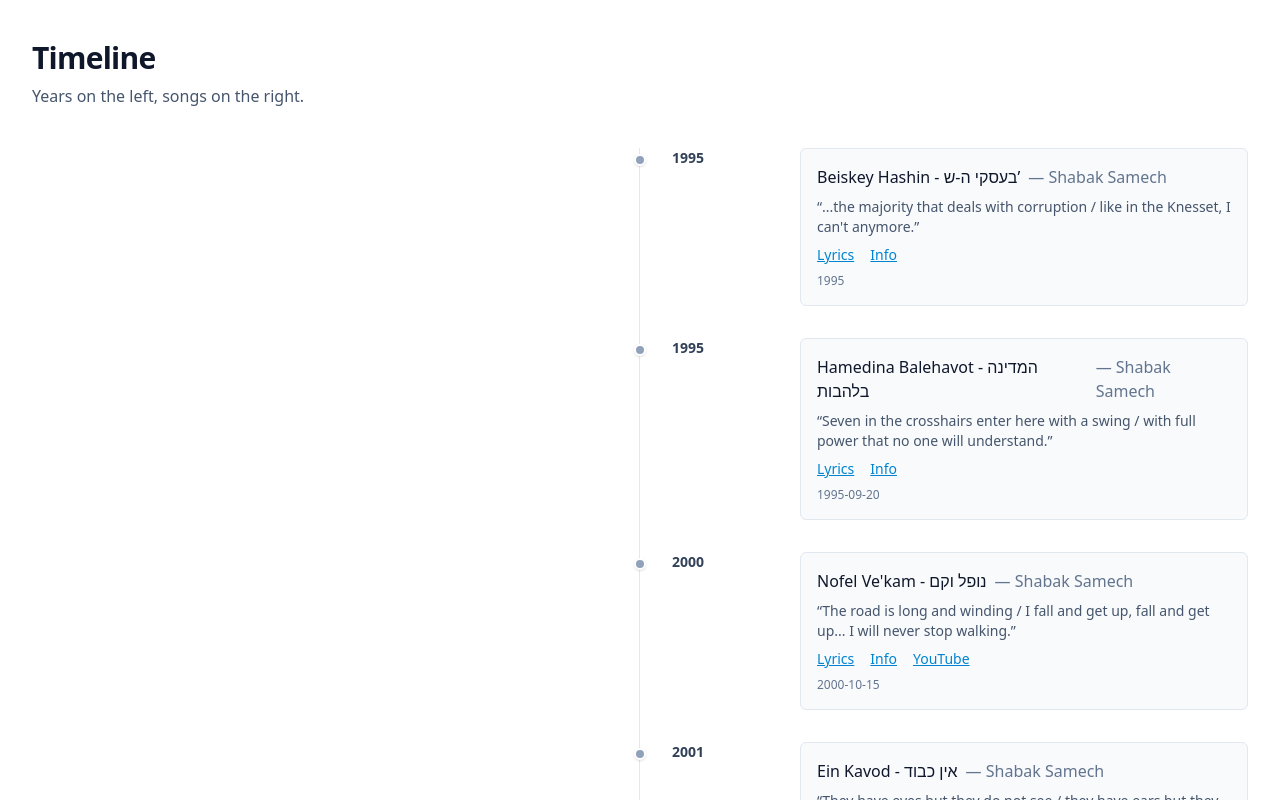
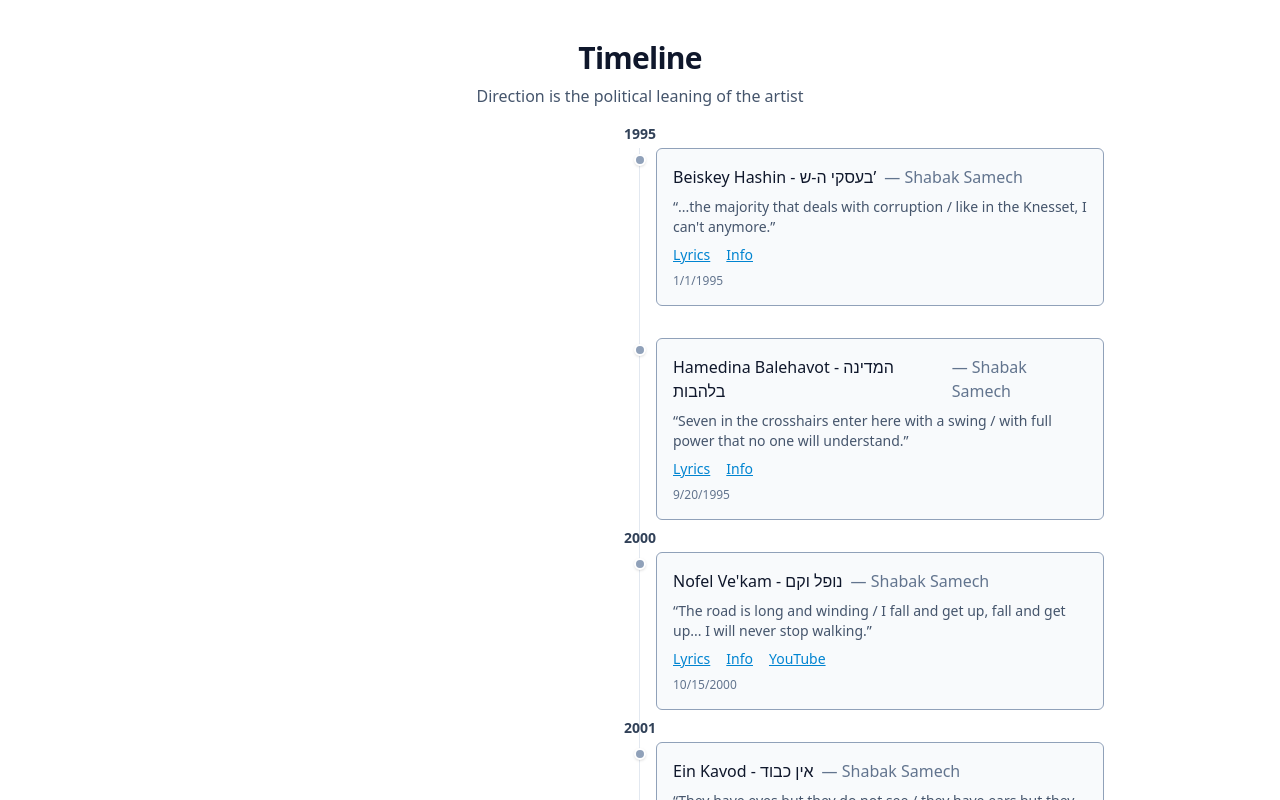
Before and after one commit to ItamarShDev/conflict-bars, a Next.js app: page /en in a window 1280 px wide. Shown: the top 800 px of the page. Built offline with nearby package versions, Linux system fonts and the light colour scheme.

Commit message:
refactor: extract TimelineEntry component and improve date formatting

```diff
--- a/src/app/[lang]/page.tsx
+++ b/src/app/[lang]/page.tsx
@@ -1,3 +1,4 @@
+import { TimelineEntry } from '@/components/TimelineEntry';
 import { timeline } from '../timeline';
 import { artistPoliticalAffiliation } from '../timeline/atrist-political-affiliation';
 
@@ -20,26 +21,27 @@ function parseStartYear(timestamp: string): number | null {
 const translations = {
     en: {
         title: 'Timeline',
-        subtitle: 'Years on the left, songs on the right.',
+        subtitle: 'Direction is the political leaning of the artist',
         lyrics: 'Lyrics',
         info: 'Info',
     },
     he: {
         title: 'ציר זמן',
-        subtitle: 'שנים בצד שמאל, שירים בצד ימין.',
+        subtitle: 'בכיוון הנטייה הפוליטית',
         lyrics: 'מילים',
         info: 'מידע',
     },
 };
 
-export default function TimelinePage({ params: { lang } }: { params: { lang: 'en' | 'he' } }) {
+export default async function TimelinePage({ params }: { params: Promise<{ lang: 'en' | 'he' }> }) {
+    const { lang } = await params;
     const t = translations[lang];
 
     const entries = timeline
         .flatMap((t) => {
             return {
                 year: parseStartYear(t.published_date),
-                timestamp: t.published_date,
+                timestamp: new Date(t.published_date).toLocaleDateString(),
                 song: t,
                 leaning: getArtistLeaning(t.artist),
             };
@@ -50,69 +52,26 @@ export default function TimelinePage({ params: { lang } }: { params: { lang: 'en
     return (
         <main className="min-h-screen bg-white dark:bg-zinc-900">
             <div className="mx-auto max-w-7xl px-4 py-10 sm:px-6 lg:px-8">
-                <h1 className="text-3xl font-bold tracking-tight text-slate-900 dark:text-slate-100">{t.title}</h1>
-                <p className="mt-2 text-slate-600 dark:text-slate-400">{t.subtitle}</p>
+                <h1 className="text-center text-3xl font-bold tracking-tight text-slate-900 dark:text-slate-100">{t.title}</h1>
+                <p className="mt-2 text-center text-slate-600 dark:text-slate-400">{t.subtitle}</p>
 
                 <div className="mt-10 relative">
                     <div className="absolute left-1/2 -ml-px top-0 bottom-0 w-px bg-slate-200 dark:bg-slate-700" aria-hidden />
 
                     <ul className="space-y-8">
-                        {entries.map((entry, idx) => (
-                            <li key={`${entry.year}-${idx}`} className={`relative ${entry.leaning === 'left' ? 'pr-[50%]' : 'pl-[50%]'} group`}>
-                                <div className={`absolute ${entry.leaning === 'left' ? 'right-1/2' : 'left-1/2'} w-24 ${entry.leaning === 'left' ? 'text-left pl-8' : 'text-right pr-8'} hidden md:block`}>
-                                    <div className="text-sm font-semibold text-slate-700 dark:text-slate-300 tabular-nums">
-                                        {entry.year}
-                                    </div>
-                                </div>
-
-                                <div className={`absolute ${entry.leaning === 'left' ? 'right-1/2' : 'left-1/2'} -ml-1.5 mt-1.5 h-3 w-3 rounded-full ${entry.leaning === 'left' ? 'bg-blue-500' : entry.leaning === 'right' ? 'bg-red-500' : 'bg-slate-400'} border-2 border-white dark:border-zinc-900 shadow`} aria-hidden />
-
-                                <div className={`ml-4 ${entry.leaning === 'left' ? 'mr-auto' : 'ml-auto'} w-full max-w-md bg-slate-50 dark:bg-slate-900 border border-slate-200 dark:border-slate-700 rounded-md p-4`}>
-                                    <div className="flex items-baseline gap-2">
-                                        <h3 className="font-medium text-slate-900 dark:text-slate-100">{entry.song.name}</h3>
-                                        <span className="text-slate-500 dark:text-slate-400">— {entry.song.artist}</span>
-                                    </div>
-                                    {entry.song.lyric_sample?.hebrew && (
-                                        <p className="mt-2 text-sm text-slate-600 dark:text-slate-400">“{lang === 'he' ? entry.song.lyric_sample?.hebrew : entry.song.lyric_sample?.english_translation}”</p>
-                                    )}
-                                    <div className="mt-2 flex gap-4 text-sm">
-                                        {entry.song.links?.lyrics && (
-                                            <a
-                                                href={entry.song.links.lyrics}
-                                                target="_blank"
-                                                rel="noreferrer"
-                                                className="text-sky-600 hover:text-sky-700 dark:text-sky-400 dark:hover:text-sky-300 underline"
-                                            >
-                                                {t.lyrics}
-                                            </a>
-                                        )}
-                                        {entry.song.links?.song_info && (
-                                            <a
-                                                href={entry.song.links.song_info}
-                                                target="_blank"
-                                                rel="noreferrer"
-                                                className="text-sky-600 hover:text-sky-700 dark:text-sky-400 dark:hover:text-sky-300 underline"
-                                            >
-                                                {t.info}
-                                            </a>
-                                        )}
-                                        {entry.song.links?.youtube && (
-                                            <a
-                                                href={entry.song.links.youtube}
-                                                target="_blank"
-                                                rel="noreferrer"
-                                                className="text-sky-600 hover:text-sky-700 dark:text-sky-400 dark:hover:text-sky-300 underline"
-                                            >
-                                                YouTube
-                                            </a>
-                                        )}
-                                    </div>
-                                    <p className="mt-2 text-xs text-slate-500 dark:text-slate-400">
-                                        {entry.songDate ? `${entry.songDate} • ${entry.timestamp}` : entry.timestamp}
-                                    </p>
-                                </div>
-                            </li>
-                        ))}
+                        {entries.map((entry, idx) => {
+                            const showYear = idx === 0 || entry.year !== entries[idx - 1]?.year;
+                            return (
+                                <TimelineEntry
+                                    key={`${entry.year}-${idx}`}
+                                    entry={entry}
+                                    lang={lang}
+                                    t={{ lyrics: t.lyrics, info: t.info }}
+                                    index={idx}
+                                    showYear={showYear}
+                                />
+                            );
+                        })}
                     </ul>
                 </div>
             </div>
--- /dev/null
+++ b/src/app/timeline/subliminal/90s.ts
@@ -0,0 +1,3 @@
+import { SongList } from '../types';
+
+export const subliminal90s: SongList = []
--- a/src/app/timeline/the-shadow/2000s.ts
+++ b/src/app/timeline/the-shadow/2000s.ts
@@ -31,6 +31,7 @@ export const theShadow2000s: SongList = [
   {
     name: 'הציוני האחרון (Hazioni Ha’acharon)',
     artist: 'The Shadow',
+    published_date: '2008-01-01',
     lyric_sample: {
       hebrew: 'כיבוי אורות הצל נכנס מילים צלילים צרות, צרות צרורות האל קרס טילים נופלים גבולות.',
       english_translation: 'Lights out, the Shadow enters, words, sounds, troubles. Bundles of troubles, God collapsed, missiles fall, borders.',
--- /dev/null
+++ b/src/components/TimelineEntry.tsx
@@ -0,0 +1,107 @@
+import type { Song } from '@/app/timeline/types';
+
+export type Leaning = 'left' | 'right' | 'center' | 'unknown';
+
+export type TimelineEntryData = {
+    year: number | null;
+    timestamp: string;
+    song: Song;
+    leaning: Leaning;
+};
+
+export type Translations = {
+    lyrics: string;
+    info: string;
+};
+
+export function TimelineEntry({
+    entry,
+    lang,
+    t,
+    index,
+    showYear = true,
+}: {
+    entry: TimelineEntryData;
+    lang: 'en' | 'he';
+    t: Translations;
+    index: number;
+    showYear?: boolean;
+}) {
+    const colors = {
+        left: 'bg-blue-500',
+        right: 'bg-red-500',
+        center: 'bg-slate-400',
+        unknown: 'bg-slate-400',
+    };
+    const borderColors = {
+        left: 'border-blue-500',
+        right: 'border-red-500',
+        center: 'border-slate-400',
+        unknown: 'border-slate-400',
+    };
+    const { leaning, year, song, timestamp } = entry;
+    return (
+        <li key={`${year}-${index}`} className="relative pl-[50%] group">
+            {showYear && (
+                <div
+                    className="absolute left-1/2 -translate-x-1/2 w-24 text-center hidden md:block"
+                    style={{ top: '-1.5rem' }}
+                >
+                    <div className="text-sm font-semibold text-slate-700 dark:text-slate-300 tabular-nums">{year}</div>
+                </div>
+            )}
+
+            <div
+                className={`absolute left-1/2 -translate-x-1/2 mt-1.5 h-3 w-3 rounded-full ${colors[leaning]} border-2 border-white dark:border-zinc-900 shadow`}
+                aria-hidden
+            />
+
+            <div
+                className={`ml-4 mr-auto w-full max-w-md bg-slate-50 dark:bg-slate-900 border ${borderColors[leaning]} rounded-md p-4 mt-4`}
+            >
+                <div className="flex items-baseline gap-2">
+                    <h3 className="font-medium text-slate-900 dark:text-slate-100">{song.name}</h3>
+                    <span className="text-slate-500 dark:text-slate-400">— {song.artist}</span>
+                </div>
+                {song.lyric_sample?.hebrew && (
+                    <p className="mt-2 text-sm text-slate-600 dark:text-slate-400">
+                        “{lang === 'he' ? song.lyric_sample?.hebrew : song.lyric_sample?.english_translation}”
+                    </p>
+                )}
+                <div className="mt-2 flex gap-4 text-sm">
+                    {song.links?.lyrics && (
+                        <a
+                            href={song.links.lyrics}
+                            target="_blank"
+                            rel="noreferrer"
+                            className="text-sky-600 hover:text-sky-700 dark:text-sky-400 dark:hover:text-sky-300 underline"
+                        >
+                            {t.lyrics}
+                        </a>
+                    )}
+                    {song.links?.song_info && (
+                        <a
+                            href={song.links.song_info}
+                            target="_blank"
+                            rel="noreferrer"
+                            className="text-sky-600 hover:text-sky-700 dark:text-sky-400 dark:hover:text-sky-300 underline"
+                        >
+                            {t.info}
+                        </a>
+                    )}
+                    {song.links?.youtube && (
+                        <a
+                            href={song.links.youtube}
+                            target="_blank"
+                            rel="noreferrer"
+                            className="text-sky-600 hover:text-sky-700 dark:text-sky-400 dark:hover:text-sky-300 underline"
+                        >
+                            YouTube
+                        </a>
+                    )}
+                </div>
+                <p className="mt-2 text-xs text-slate-500 dark:text-slate-400">{timestamp}</p>
+            </div>
+        </li>
+    );
+}
```
